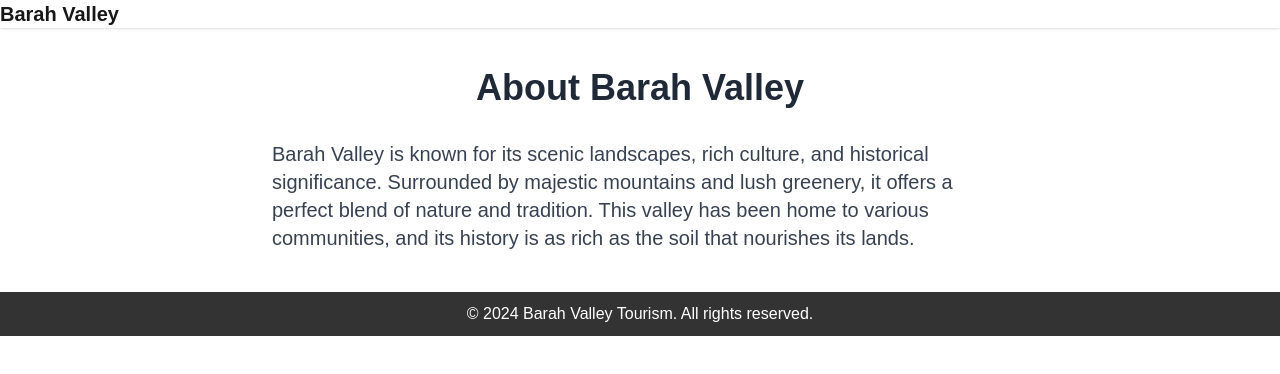
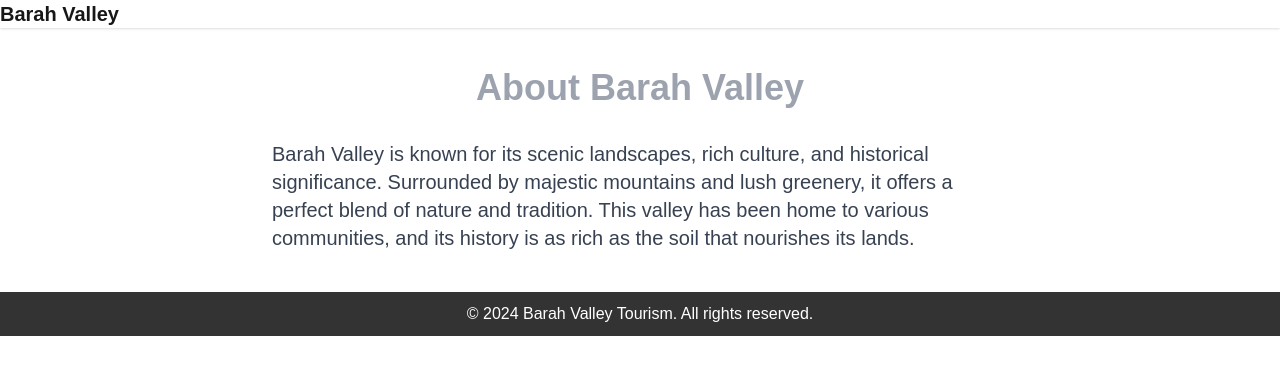
Before and after one commit to ShadBalti/barah_valley, a Next.js app: page /about in a window 1280 px wide. Shown: the top 374 px of the page. Built offline with nearby package versions, Linux system fonts and the light colour scheme.

Commit message:
fixed it

```diff
--- a/app/about/page.tsx
+++ b/app/about/page.tsx
@@ -2,7 +2,7 @@ import React from 'react';
 
 const AboutPage: React.FC = () => {
   return (
-    <div className="max-w-3xl mx-auto py-10 px-4 text-gray-800">
+    <div className="max-w-3xl mx-auto py-10 px-4 text-gray-400">
           <h1 className="text-3xl md:text-4xl font-semibold text-center mb-8">
             About Barah Valley
           </h1>
```
